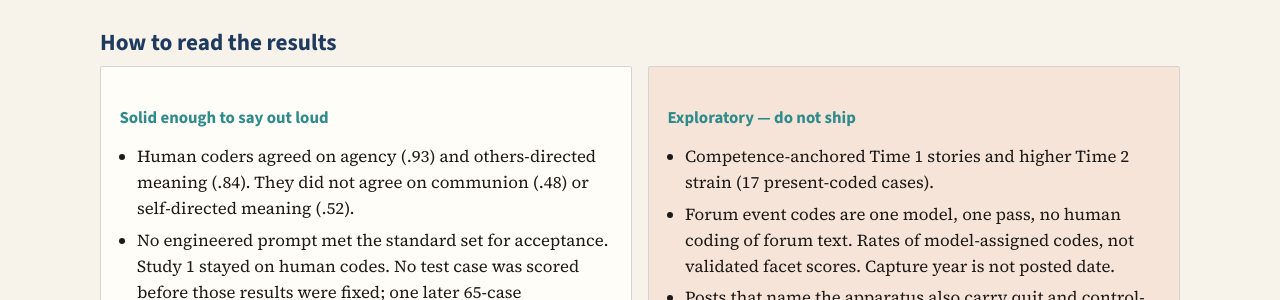
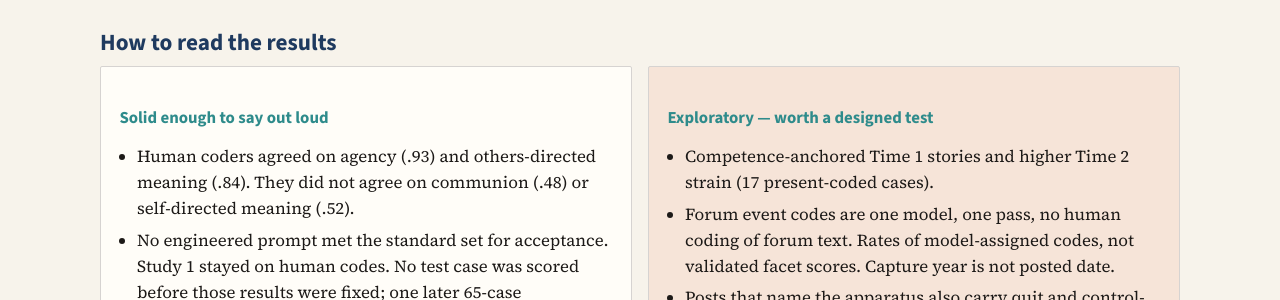
Before and after one commit to mjmonnot/mjmonnot.github.io, a Jekyll site: the page lec-2026/index.html, which Jekyll copies as it is, in a window 1280 px wide and 900 px high, scrolled down 902 px. Shown: the part 154-454 px from the top of the window. Built offline with Jekyll 4.4.1, drawn with Linux system fonts in a browser that asks for light colours.

Commit message:
lec-2026: fix clipped/overflowing figure text (benchmarks, timeline); timeline outcomes and .746; reword exploratory tiles; deck v5 captions fitted

```diff
--- a/lec-2026/index.html
+++ b/lec-2026/index.html
@@ -84,7 +84,7 @@
       </ul>
     </div>
     <div class="card rust">
-      <h3>Exploratory — do not ship</h3>
+      <h3>Exploratory — worth a designed test</h3>
       <ul class="clean">
         <li>Competence-anchored Time 1 stories and higher Time 2 strain (17 present-coded cases).</li>
         <li>Forum event codes are one model, one pass, no human coding of forum text. Rates of model-assigned codes, not validated facet scores. Capture year is not posted date.</li>
--- a/lec-2026/methodology.html
+++ b/lec-2026/methodology.html
@@ -77,7 +77,7 @@
 
   <h2>The independent panel (Session 6, Tier 3)</h2>
   <p>This was specified on 11 June 2026, not invented after the one-shot failed. Tier 1 is cells both humans agreed on. Tier 2 is the blinded sample of disagreements. Tier 3 is the panel scored against Time 1 WAMI and Time 2 strain and retention — a criterion no coder, human or model, has seen. Communion human PSA is .48. A prompt selected to match that pair will carry the disagreement forward. A panel that is not selected on human agreement, and is judged on later outcomes, is a different test.</p>
-  <p>It was not run because ADR 0006 parked all further LLM scoring of the split after every engineered prompt missed the human-agreement bars and the manuscript had a deadline. The park was a shipping decision. The June design still stands. ADR 0010 puts Tier 3 back on the table. After the manuscript results were fixed, one descriptive look at a pre-registered 65-case test subsplit was taken under a hashed protocol (ADR 0012), on PI decision with coauthor deferral; it scored two disqualified prompts and is reported as a 65-case number at development-level precision, not as validation: agency .81 / .80, others-directed .75 / .77, both prompts again disqualified on false positives, salience ICC in the drop band. Same-case human-pair agreement on those 65 was .95 / .84, so the slice was not unusually hard. The pre-registered screen for a later single look at the remaining 128 cases (agency and others-directed both ≥ .75) missed on others-directed at .746; the 128 remain sealed and refused by code. Train was the prompt sandbox. Dev is spent. Twenty-nine narratives sit outside the split (eight with Time 2) and can be scored without an unseal; that is a mechanics check, not the powered test.</p>
+  <p>It was not run because ADR 0006 parked all further LLM scoring of the split after every engineered prompt missed the human-agreement bars and the manuscript had a deadline. The park was a shipping decision. The June design still stands. ADR 0010 puts Tier 3 back on the table. After the manuscript results were fixed, one descriptive look at a pre-registered 65-case test subsplit was taken under a hashed protocol (ADR 0012), on PI decision with coauthor deferral; it scored two disqualified prompts and is reported as a 65-case number at development-level precision, not as validation: agency .81 / .80, others-directed .746 / .770, both prompts again disqualified on false positives, salience ICC in the drop band. Same-case human-pair agreement on those 65 was .95 / .84, so the slice was not unusually hard. The pre-registered screen for a later single look at the remaining 128 cases (agency and others-directed both ≥ .75) missed on others-directed at .746; the 128 remain sealed and refused by code. Train was the prompt sandbox. Dev is spent. Twenty-nine narratives sit outside the split (eight with Time 2) and can be scored without an unseal; that is a mechanics check, not the powered test.</p>
 
   <p class="note">No respondent text or forum post text is in this packet. The 128-case test remainder stays sealed. If you want the term definitions, use <a href="explainers.html">Lay explainers</a>.</p>
 </main>
--- a/lec-2026/poster.html
+++ b/lec-2026/poster.html
@@ -113,7 +113,7 @@
   </figure>
 
   <h2>Finding 2. No engineered prompt met the standard set for acceptance</h2>
-  <p>Six frozen prompt architectures were scored once on the 55-case development partition against bars locked to the lower bound of the human–human interval: agency ≥ .910, others-directed ≥ .805. Communion and self carried no acceptance bar because human agreement was too low to validate against. Every prompt was disqualified on false positives over cells both humans had coded absent. Every prompt also missed the agency bar (range .750–.798). Study 1 analyses used the human composite codes. The test set was not opened for any prompt selection. One later look at a pre-registered 65-case test slice, taken after the results were fixed, put the two top prompts at agency .81 / .80 and others-directed .75 / .77 against composite gold, alongside dev’s .75–.80 and .76–.82; both again carried disqualifying false positives, and the pre-set screen for scoring the remaining 128 cases (both ≥ .75) missed on others-directed (.746). Those 128 stay sealed. Nothing upstream of that look could change because of it.</p>
+  <p>Six frozen prompt architectures were scored once on the 55-case development partition against bars locked to the lower bound of the human–human interval: agency ≥ .910, others-directed ≥ .805. Communion and self carried no acceptance bar because human agreement was too low to validate against. Every prompt was disqualified on false positives over cells both humans had coded absent. Every prompt also missed the agency bar (range .750–.798). Study 1 analyses used the human composite codes. The test set was not opened for any prompt selection. One later look at a pre-registered 65-case test slice, taken after the results were fixed, put the two top prompts at agency .81 / .80 and others-directed .746 / .770 against composite gold, alongside dev’s .75–.80 and .76–.82; both again carried disqualifying false positives, and the pre-set screen for scoring the remaining 128 cases (both ≥ .75) missed on others-directed (.746). Those 128 stay sealed. Nothing upstream of that look could change because of it.</p>
   <p>Prompts selected to match a human pair will carry that pair’s disagreements forward. Session 6 already specified the other test: an independent panel, not chosen on human PSA, scored against later well-being and retention. That is Tier 3. It was parked in September so the paper could ship on human gold. It is back on the table (ADR 0010) and has not touched the sealed 128.</p>
 
   <h2>Finding 3. The registered next-year estimates came in near zero</h2>
@@ -133,7 +133,7 @@
   </div>
   <figure>
     <img src="assets/fig_competence.png" alt="Competence-coded Time 1 stories and Time 2 strain">
-    <figcaption>Exploratory. Competence-anchored Time 1 narratives and later strain. Seventeen present-coded cases. Do not ship.</figcaption>
+    <figcaption>Exploratory. Competence-anchored Time 1 narratives and later strain. Seventeen present-coded cases. A candidate for a designed test.</figcaption>
   </figure>
 
   <h2>Finding 4. Nurses named the apparatus, not AI</h2>
```
Also changed, not shown: lec-2026/assets/fig_benchmarks.png, lec-2026/assets/fig_timeline.png, 1 other file.
